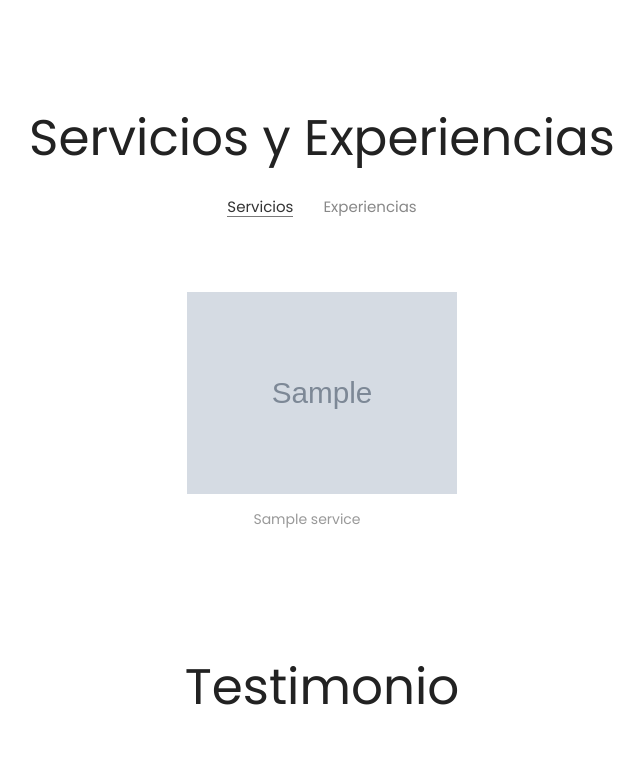
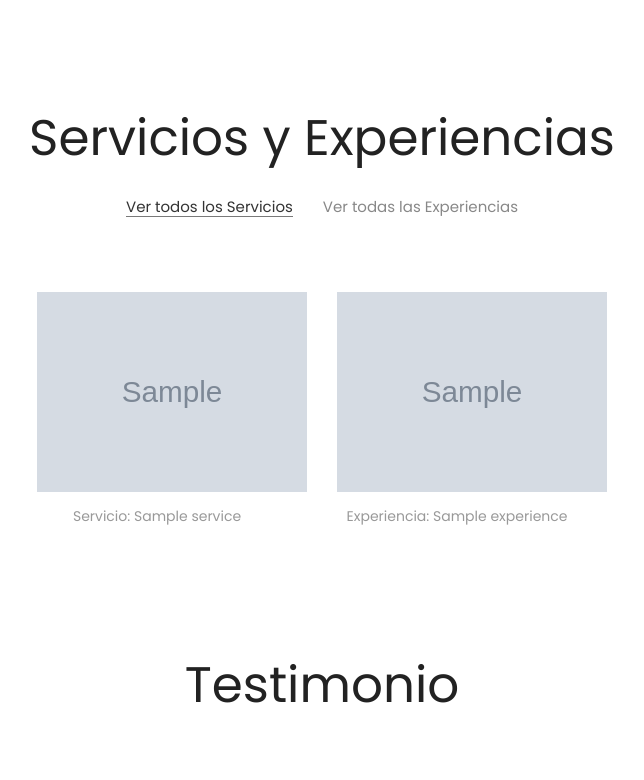
Before and after one commit to dmontoya1/como-en-casa, a Django app: template comoencasa/templates/webclient/home.html in a window 1280 px wide. Shown: the part 2714-3494 px from the top of the page, without its empty margins (318-962 px from the left). Run offline with Django 3.2, Linux system fonts and the light colour scheme; the template is opened without the code that fills it: values that come from a table or form of the project are taken from there, others are empty; tables that the repository leaves empty hold one stand-in row (values such as "Sample post"); grey boxes marked "Sample" are stand-in pictures; parts of the project's set-up code (start-up, migrations or seed data) failed here and were passed over; some libraries are stand-ins or nearby versions.

Commit message:
Fix home

```diff
--- a/comoencasa/templates/webclient/home.html
+++ b/comoencasa/templates/webclient/home.html
@@ -344,11 +344,11 @@
                 <!-- Nav tabs -->
                 <ul class="nav nav-tabs" role="tablist">
                     <li class="nav-item p-b-10">
-                        <a class="nav-link active" data-toggle="tab" href="#services" role="tab">Servicios</a>
+                        <a class="nav-link active" href="{% url 'webclient:services-list' %}" role="tab">Ver todos los Servicios</a>
                     </li>
 
                     <li class="nav-item p-b-10">
-                        <a class="nav-link" data-toggle="tab" href="#experiences" role="tab">Experiencias</a>
+                        <a class="nav-link" href="{% url 'webclient:experiences-list' %}" role="tab">Ver todas las Experiencias</a>
                     </li>
                 </ul>
 
@@ -366,7 +366,7 @@
                                             <div class="block2-pic hov-img0">
                                                 {% for image in service.images.all %}
                                                     {% if forloop.first %}
-                                                        <img src="{{image.image.url}}" alt="IMG-PRODUCT">
+                                                        <img src="{{image.image.url}}" alt="IMG-PRODUCT" width="270" height="200">
                                                     {% endif %}
                                                 {% endfor %}
 
@@ -378,7 +378,7 @@
                                             <div class="block2-txt flex-w flex-t p-t-14">
                                                 <div class="block2-txt-child1 flex-col-l ">
                                                     <a href="product-detail.html" class="stext-104 cl4 hov-cl1 trans-04 js-name-b2 p-b-6">
-                                                        {{service.name}}
+                                                        Servicio: {{service.name}}
                                                     </a>
 
                                                 </div>
@@ -386,15 +386,6 @@
                                         </div>
                                     </div>
                                 {% endfor %}
-                            </div>
-                        </div>
-                    </div>
-
-                    <!-- - -->
-                    <div class="tab-pane fade" id="experiences" role="tabpanel">
-                        <!-- Slide2 -->
-                        <div class="wrap-slick2">
-                            <div class="slick2">
                                 {% for e in experiences %}
                                     <div class="item-slick2 p-l-15 p-r-15 p-t-15 p-b-15">
                                         <!-- Block2 -->
@@ -402,7 +393,7 @@
                                             <div class="block2-pic hov-img0">
                                                 {% for image in e.images.all %}
                                                     {% if forloop.first %}
-                                                        <img src="{{image.image.url}}" alt="IMG-PRODUCT">
+                                                        <img src="{{image.image.url}}" alt="IMG-PRODUCT" width="270" height="200">
                                                     {% endif %}
                                                 {% endfor %}
 
@@ -414,7 +405,7 @@
                                             <div class="block2-txt flex-w flex-t p-t-14">
                                                 <div class="block2-txt-child1 flex-col-l ">
                                                     <a href="{% url 'webclient:experience-detail' e.pk %}" class="stext-104 cl4 hov-cl1 trans-04 js-name-b2 p-b-6">
-                                                        {{e.name}}
+                                                        Experiencia: {{e.name}}
                                                     </a>
                                                 </div>
 
```
